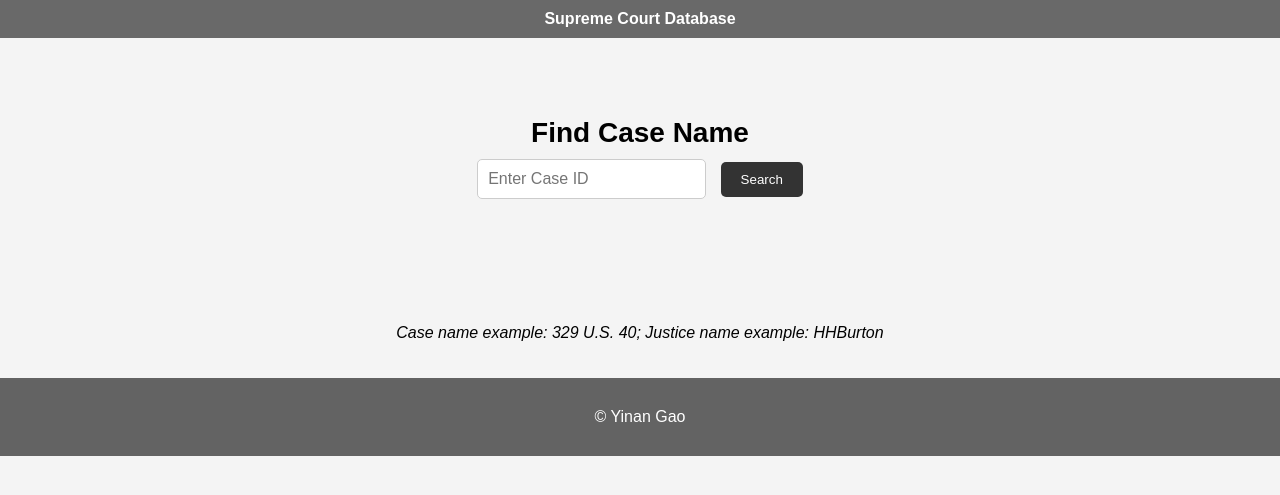
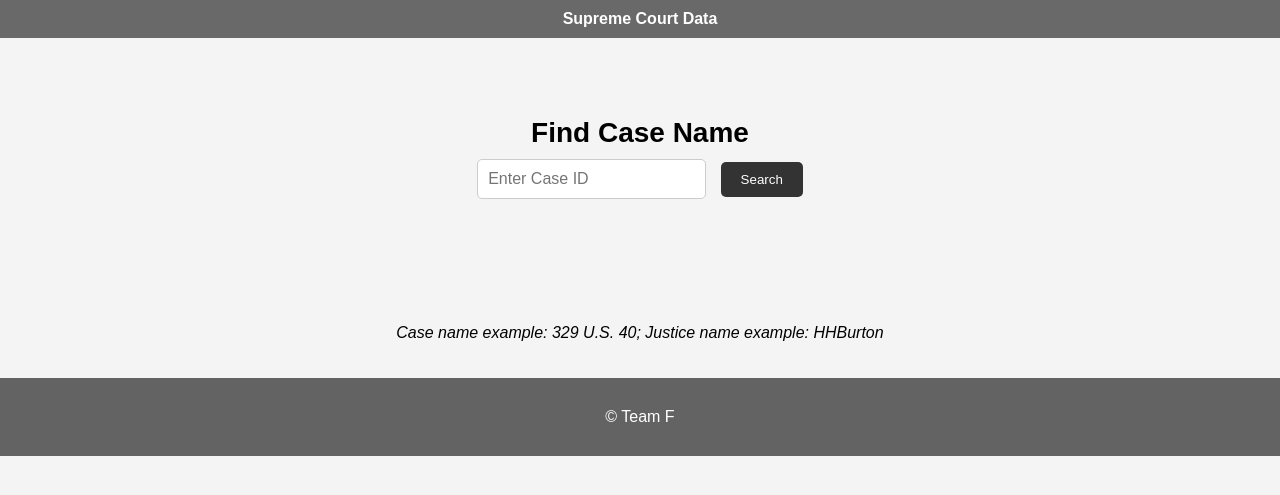
Before and after one commit to CS257-F23/team-project-f, a Flask app: page /case_name in a window 1280 px wide. Shown: the top 495 px of the page. Run offline with Flask 3, Linux system fonts and the light colour scheme; parts of the project's set-up code (start-up, migrations or seed data) failed here and were passed over.

Commit message:
made a little change

```diff
--- a/app.py
+++ b/app.py
@@ -106,7 +106,8 @@ def came_name_displayer_page(function):
     '''
     Split page for case_name_finder feature with input case id
     '''
-
+    title = "Supreme Court Data"
+    Developers = "Team F"
     search_query = request.args.get('search')
     func_text = ("Find "+(function.replace('_', ' ')).title())
     func_url = "/"+function
@@ -129,7 +130,9 @@ def came_name_displayer_page(function):
         case_name_text = display_find_all_justice_votes(search_query)
         func_text += " by Justice Name"
 
-    return render_template('case_name_displayer.html', case_name_text=case_name_text, function_text=func_text, function_url=func_url)
+    return render_template('case_name_displayer.html', case_name_text=case_name_text,
+                           function_text=func_text, function_url=func_url,
+                           title=title, Developers=Developers)
 
 
 @app.errorhandler(404)
--- a/templates/case_name_displayer.html
+++ b/templates/case_name_displayer.html
@@ -2,13 +2,13 @@
 <head>
     <meta charset="UTF-8">
     <meta name="viewport" content="width=device-width, initial-scale=1.0">
-    <title>Supreme Court Database</title>
+    <title>{{title}}</title>
     <link rel="stylesheet" href="{{ url_for('static', filename='datastyle1.css') }}">
 </head>
 <body>
     <header>
         <nav>
-            <a href="/" id="WebTitle">Supreme Court Database</a>
+            <a href="/" id="WebTitle">{{title}}</a>
         </nav>
     </header>
 
@@ -28,7 +28,7 @@
 
     <footer>
         <div class="container">
-            <p>&copy; Yinan Gao</p>
+            <p>&copy; {{Developers}}</p>
         </div>
     </footer>
 </body>
```
Also changed, not shown: templates/404.html (added).
